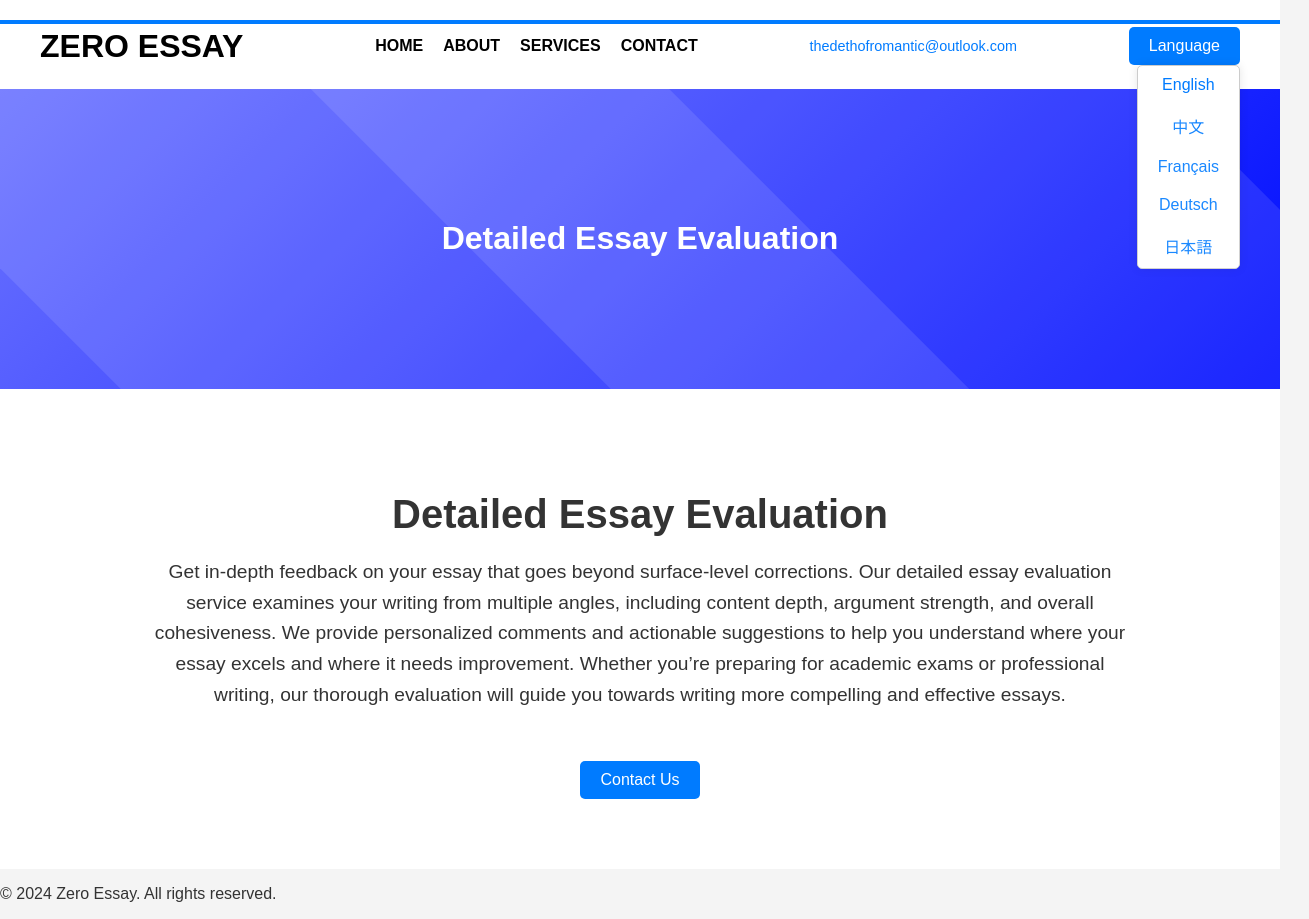
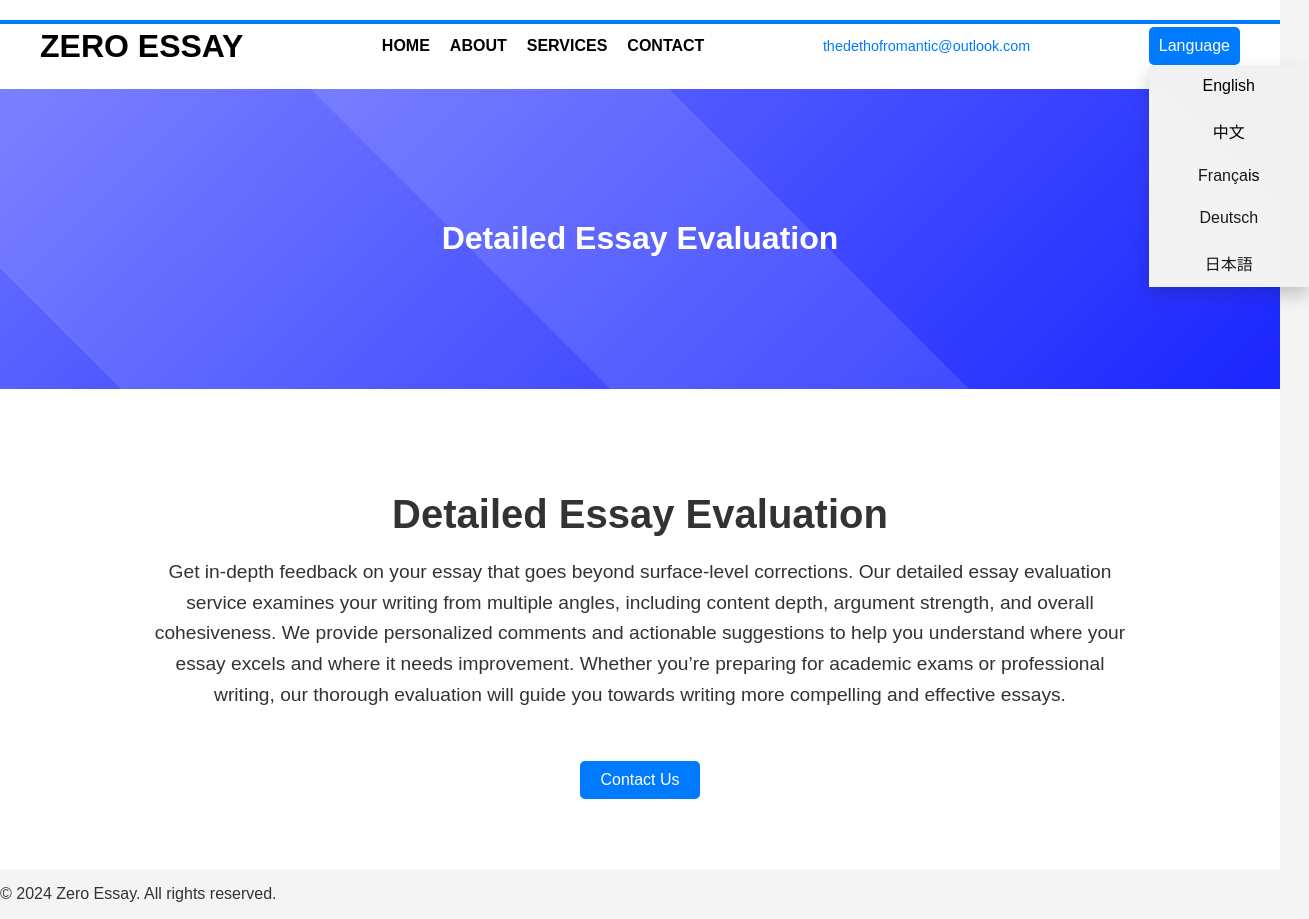
Before and after one commit to liuivan615/ZEROESSAY, a plain HTML site: page detailed_evaluation.html in a window 1280 px wide. Both pictures are taken after a click on the button "Language". Shown: the whole page, 1309 px wide, since content can reach past the window. Drawn offline with Linux system fonts and the light colour scheme.

Commit message:
Update detailed_evaluation.html

```diff
--- a/detailed_evaluation.html
+++ b/detailed_evaluation.html
@@ -124,36 +124,29 @@
         }
         .language-switcher button {
             background-color: #007BFF;
-            color: white;
+            color: #fff;
             border: none;
-            padding: 10px 20px;
+            padding: 10px;
+            font-size: 1em;
             cursor: pointer;
             border-radius: 5px;
-            font-size: 1em;
-        }
-        .language-switcher button:hover {
-            background-color: #0056b3;
         }
         .language-options {
             display: none;
             position: absolute;
-            background-color: white;
-            border: 1px solid #ccc;
-            border-radius: 5px;
-            box-shadow: 0 0 10px rgba(0,0,0,0.1);
+            background-color: #f1f1f1;
+            min-width: 160px;
+            box-shadow: 0px 8px 16px 0px rgba(0,0,0,0.2);
             z-index: 1;
-            top: 100%;
-            right: 0;
         }
         .language-options a {
+            color: black;
+            padding: 12px 16px;
+            text-decoration: none;
             display: block;
-            padding: 10px 20px;
-            text-decoration: none;
-            color: #007BFF;
-            font-size: 1em;
         }
         .language-options a:hover {
-            background-color: #f4f4f4;
+            background-color: #ddd;
         }
     </style>
 </head>
```
